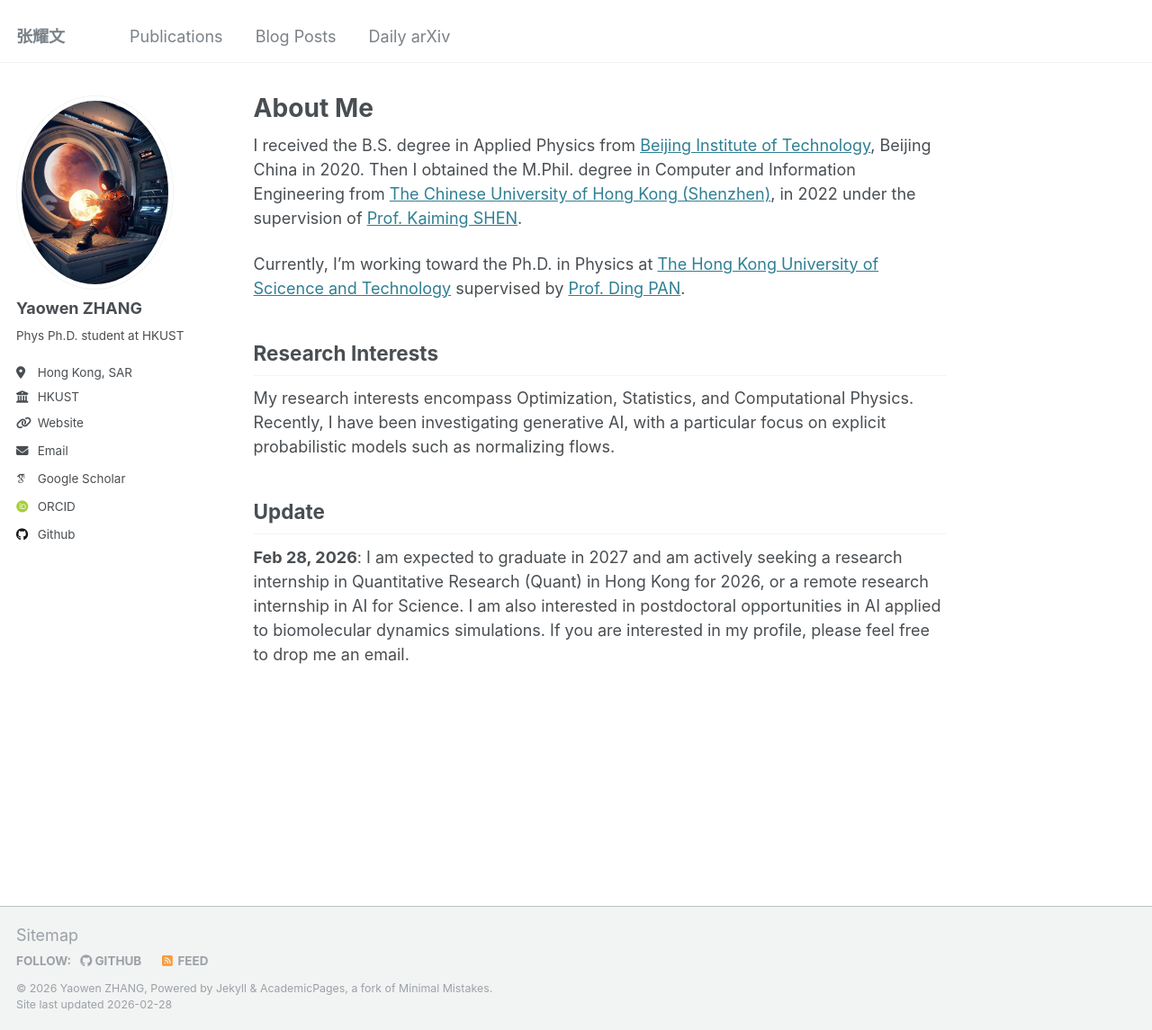
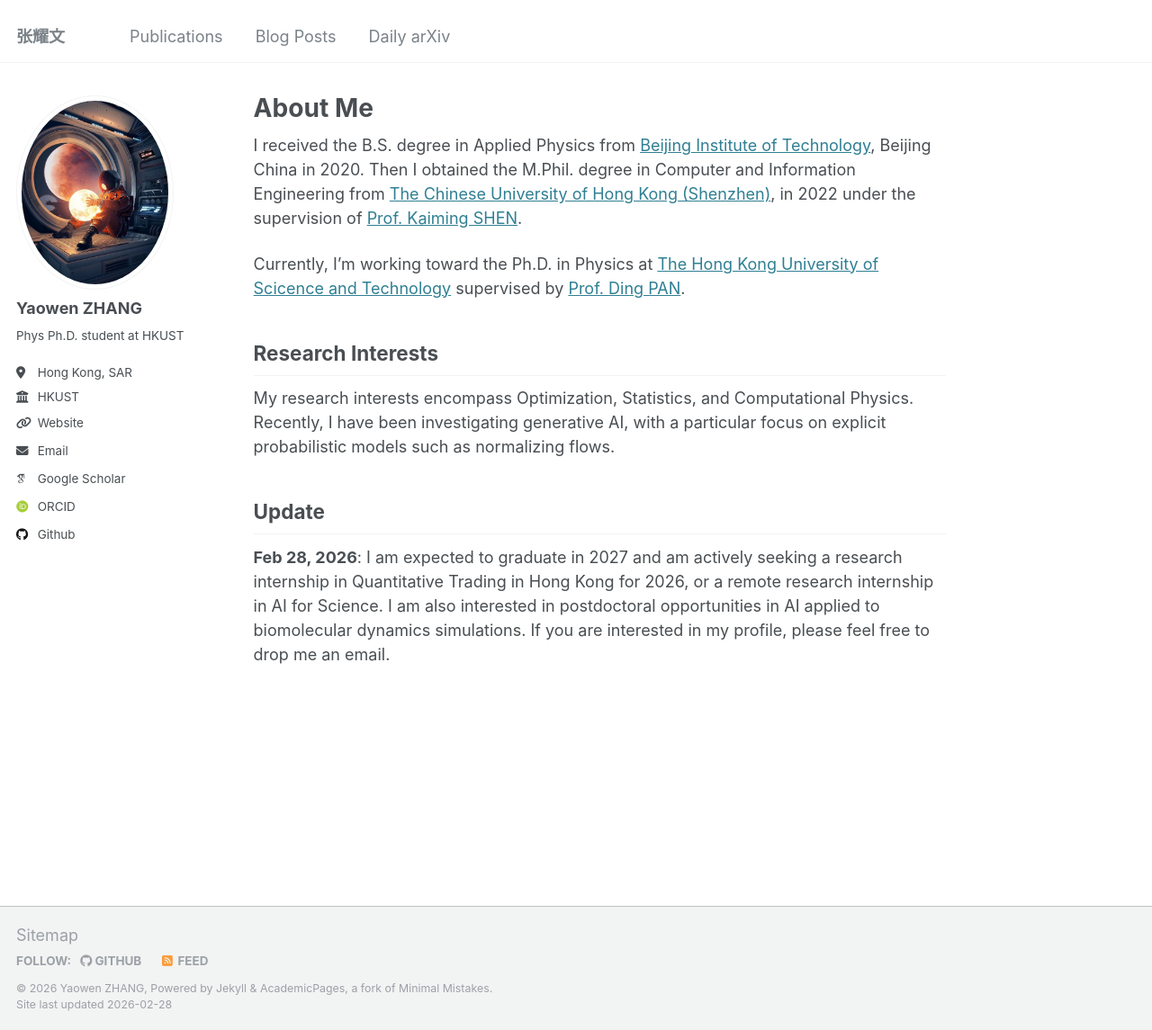
Before and after one commit to phyzyw/phyzyw.github.io, a Jekyll site: the page built from _pages/about.md, in a window 1280 px wide and 1145 px high. Shown: the whole window at 90% size. Built offline with Jekyll 4.4.1, drawn with Linux system fonts in a browser that asks for light colours; some web fonts are replaced; a script that is not in the unit is left out.

Commit message:
Update internship focus from Quant to Quantitative Trading

```diff
--- a/_pages/about.md
+++ b/_pages/about.md
@@ -16,7 +16,7 @@ My research interests encompass Optimization, Statistics, and Computational Phys
 
 ## Update
 
-**Feb 28, 2026**: I am expected to graduate in 2027 and am actively seeking a research internship in Quantitative Research (Quant) in Hong Kong for 2026, or a remote research internship in AI for Science. I am also interested in postdoctoral opportunities in AI applied to biomolecular dynamics simulations. If you are interested in my profile, please feel free to drop me an email.
+**Feb 28, 2026**: I am expected to graduate in 2027 and am actively seeking a research internship in Quantitative Trading in Hong Kong for 2026, or a remote research internship in AI for Science. I am also interested in postdoctoral opportunities in AI applied to biomolecular dynamics simulations. If you are interested in my profile, please feel free to drop me an email.
 
 
 
```
